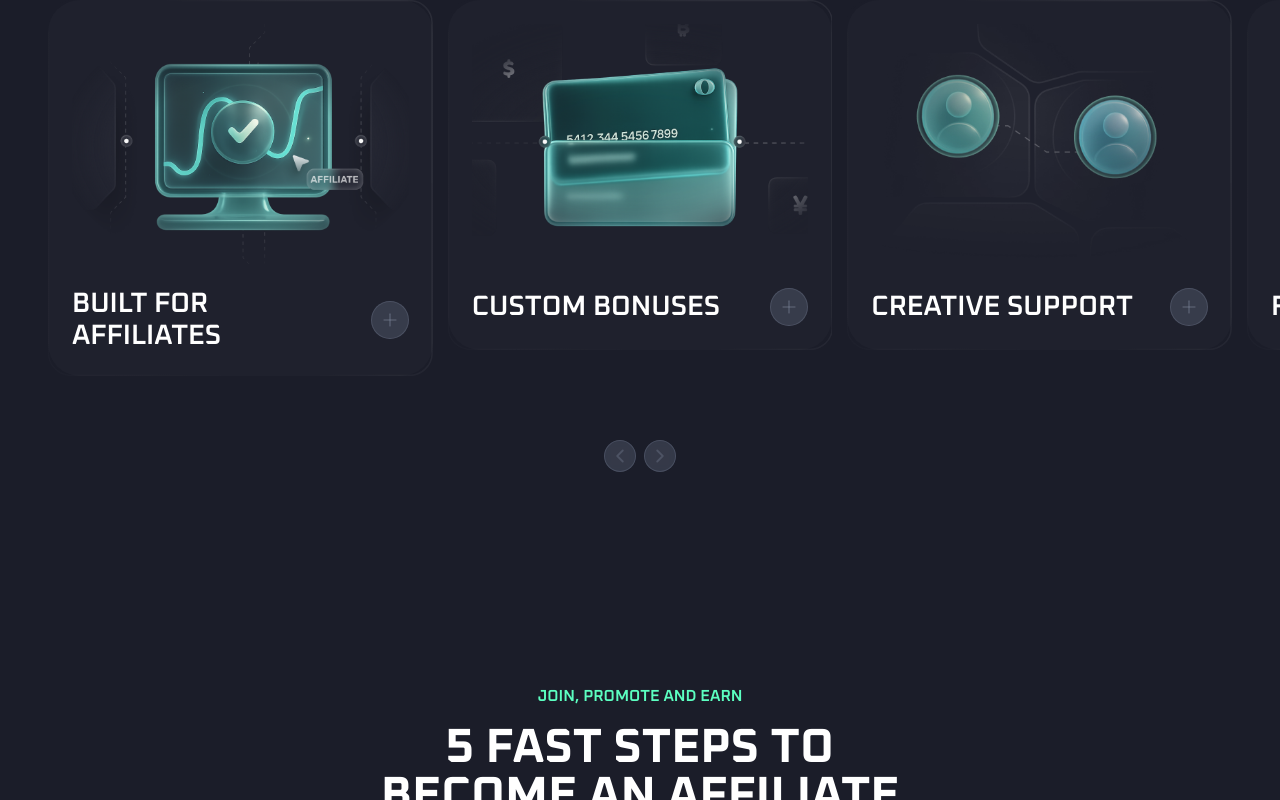
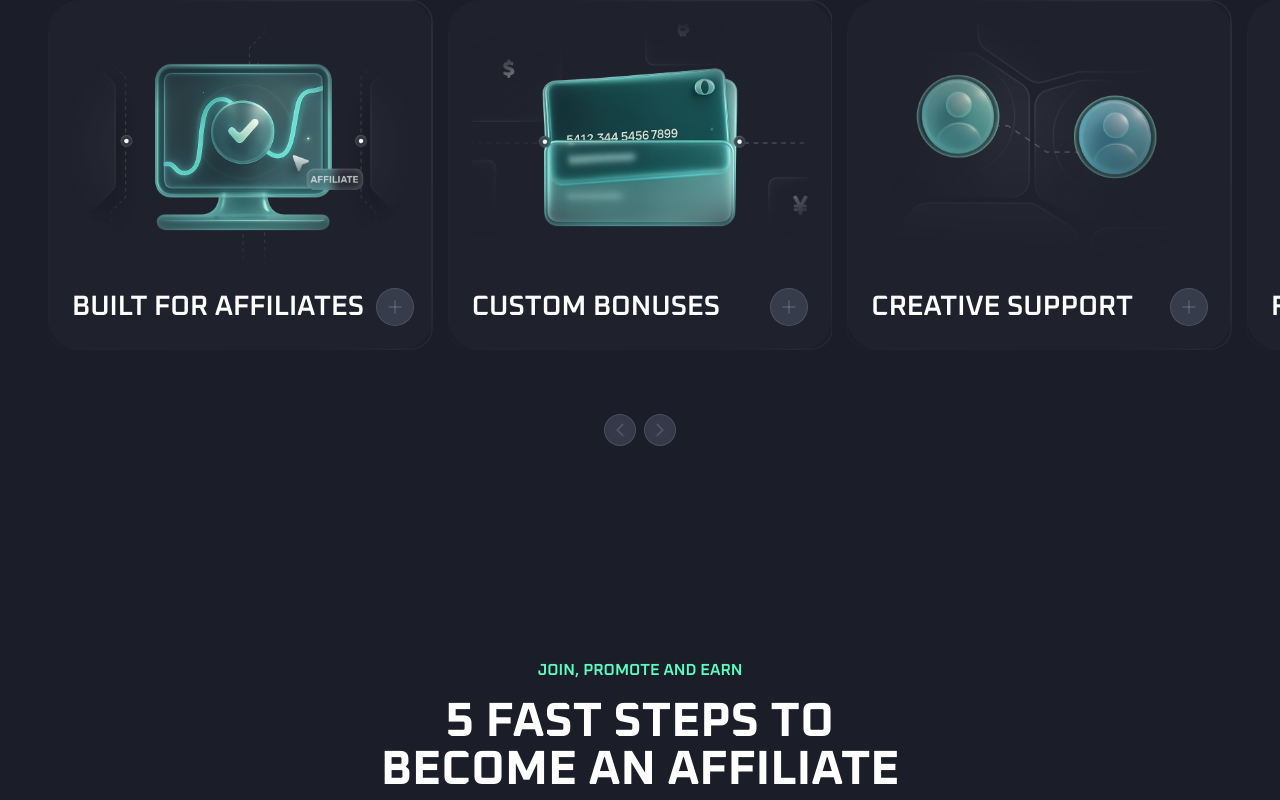
Before and after one commit to PouyaBirvand/thrill-landing, a Next.js app: page / in a window 1280 px wide. Shown: the part 1264-2064 px from the top of the page. Built offline with nearby package versions, Linux system fonts and the light colour scheme.

Commit message:
textnowrap for feature card

```diff
--- a/src/components/sections/features/FeatureCard.tsx
+++ b/src/components/sections/features/FeatureCard.tsx
@@ -150,7 +150,7 @@ export default function FeatureCard({ title, description, image, stats }: Featur
 
           {/* Header Section - Title + Button */}
           <div className="flex items-center justify-between mt-3 xs:mt-4 sm:mt-5 md:mt-6 flex-shrink-0">
-            <h2 className="text-neutral-white font-semibold uppercase leading-[1.15] flex-1 pr-3 xs:pr-4 text-sm xs:text-base sm:text-lg md:text-xl lg:text-2xl xl:text-[28px]">
+            <h2 className="text-neutral-white text-nowrap font-semibold uppercase leading-[1.15] flex-1 pr-3 xs:pr-4 text-sm xs:text-base sm:text-lg md:text-xl lg:text-2xl xl:text-[28px]">
               {title}
             </h2>
             <button
```
